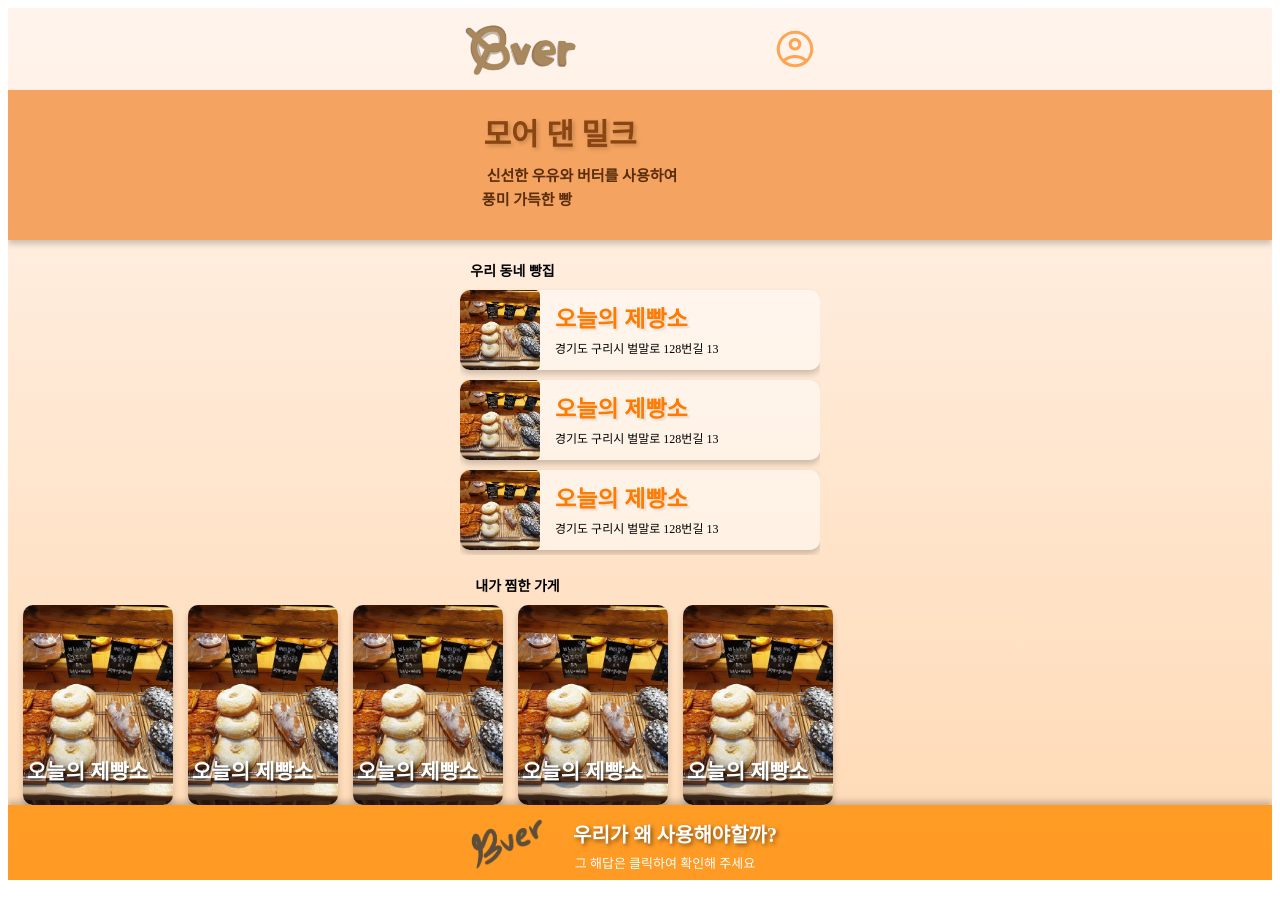
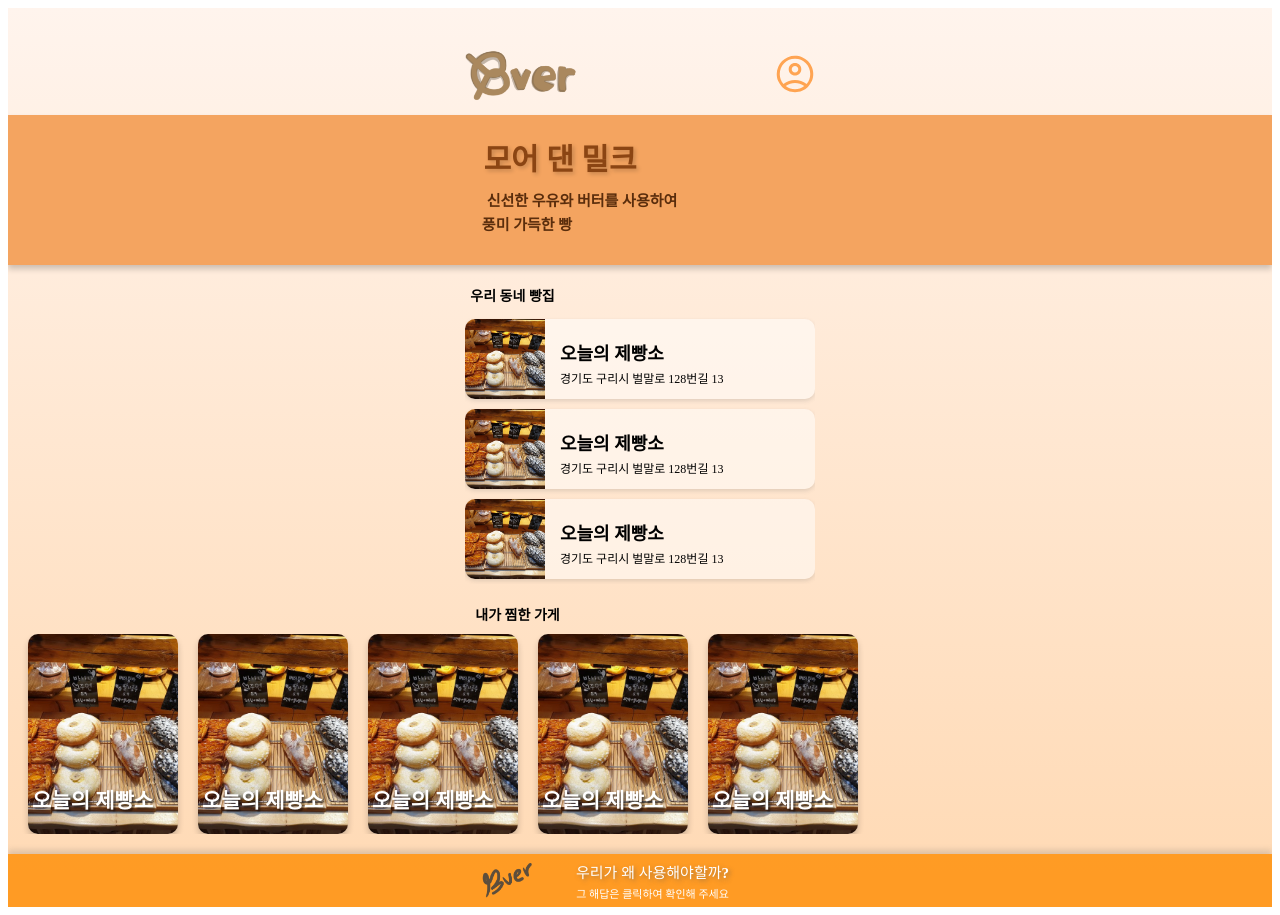
Before and after one commit to seojin-kim12/Front, a React (Create React App) app: page / in a window 1280 px wide. Before the commit the page ends 888 px from the top, so only its background shows below. Built offline with nearby package versions, Linux system fonts and the light colour scheme; a web font is replaced by a local one.

Commit message:
design: home

```diff
--- a/src/pages/Home.jsx
+++ b/src/pages/Home.jsx
@@ -12,6 +12,7 @@ import bv from "../assets/bv.png";
 const Top = styled.div`
   display: flex;
   flex-direction: column;
+  margin-top: 1.6rem;
   margin-left: -250px;
 
   img {
@@ -167,20 +168,21 @@ const PostBox = styled.div`
   height: 80px;
   border-radius: 10px;
   margin-top: 10px;
-  box-shadow: 0px 4px 6px rgba(0, 0, 0, 0.2);
+  box-shadow: 0px 2px 4px rgba(107, 107, 107, 0.2);
 `;
 
 const PostImg = styled.div`
   position: relative;
   width: 80px;
   height: 80px;
-  border-radius: 10px 5px 5px 10px;
+  border-radius: 10px 0px 0px 10px;
   overflow: hidden;
 `;
 
 const ScrollBox = styled.div`
-  width: 360px;
+  width: 350px;
   height: 255px;
+  margin-top: 0.2rem;
   overflow-y: scroll;
   overflow-x: hidden;
   &::-webkit-scrollbar {
@@ -193,24 +195,22 @@ const ScrollBox = styled.div`
 
 const Name = styled.div`
   position: relative;
-  top: -70px;
+  top: -60px;
   left: 95px;
-  color: #ff7b00;
-  font-family: SUIT;
-  font-size: 23px;
+  color: #000000;
+  font-size: 18px;
   font-style: normal;
   font-weight: bold;
   line-height: normal;
   text-align: left;
-  text-shadow: 2px 2px 2px rgba(0, 0, 0, 0.1);
+  //text-shadow: 2px 2px 2px rgba(0, 0, 0, 0.1);
 `;
 
 const Address = styled.div`
   position: relative;
-  top: -65px;
+  top: -56px;
   left: 95px;
   color: black;
-  font-family: SUIT;
   font-size: 12px;
   font-style: normal;
   line-height: normal;
@@ -231,7 +231,7 @@ const HeartBox = styled.div`
   width: 150px;
   height: 200px;
   border-radius: 10px;
-  margin-left: 15px;
+  margin-left: 20px;
   box-shadow: 0px 4px 6px rgba(0, 0, 0, 0.2);
 `;
 
@@ -272,36 +272,37 @@ const HeartName = styled.div`
 //하단 바
 const BottomBar = styled.div`
   background-color: rgba(255, 140, 0, 0.8);
-  height: 75px;
+  height: 53px;
   width: 100%;
-  box-shadow: 0px -4px 6px rgba(0, 0, 0, 0.2); /* Use a negative margin-top to create the shadow effect on the bottom bar. */
-  margin-top: auto; /* Push the bar to the bottom using auto margin. */
+  box-shadow: 0px -4px 6px rgba(88, 88, 88, 0.2); /* Use a negative margin-top to create the shadow effect on the bottom bar. */
+  margin-top: 1.3rem;
+  bottom: 0;
 `;
 
 const BottomName = styled.div`
   margin-top: -5px;
   margin-left: -265px;
   img {
-    width: 100px;
+    width: 70px;
   }
 `;
 
 const Content = styled.div`
   position: relative;
-  margin-top: -60px;
-  margin-left: 70px;
+  margin-top: -45px;
+  margin-left: 25px;
   color: #fff;
-  font-size: 20px;
-  font-weight: 650;
-  text-shadow: 2px 2px 4px rgba(0, 0, 0, 0.5);
+  font-size: 15px;
+  font-weight: 550;
+  text-shadow: 2px 2px 4px rgba(83, 83, 83, 0.5);
 `;
 
 const Content2 = styled.div`
   position: relative;
-  margin-top: 5px;
-  margin-left: 50px;
+  margin-top: 3px;
+  margin-left: 25px;
   color: #fff;
-  font-size: 13px;
+  font-size: 11px;
 `;
 
 function Home() {
```
